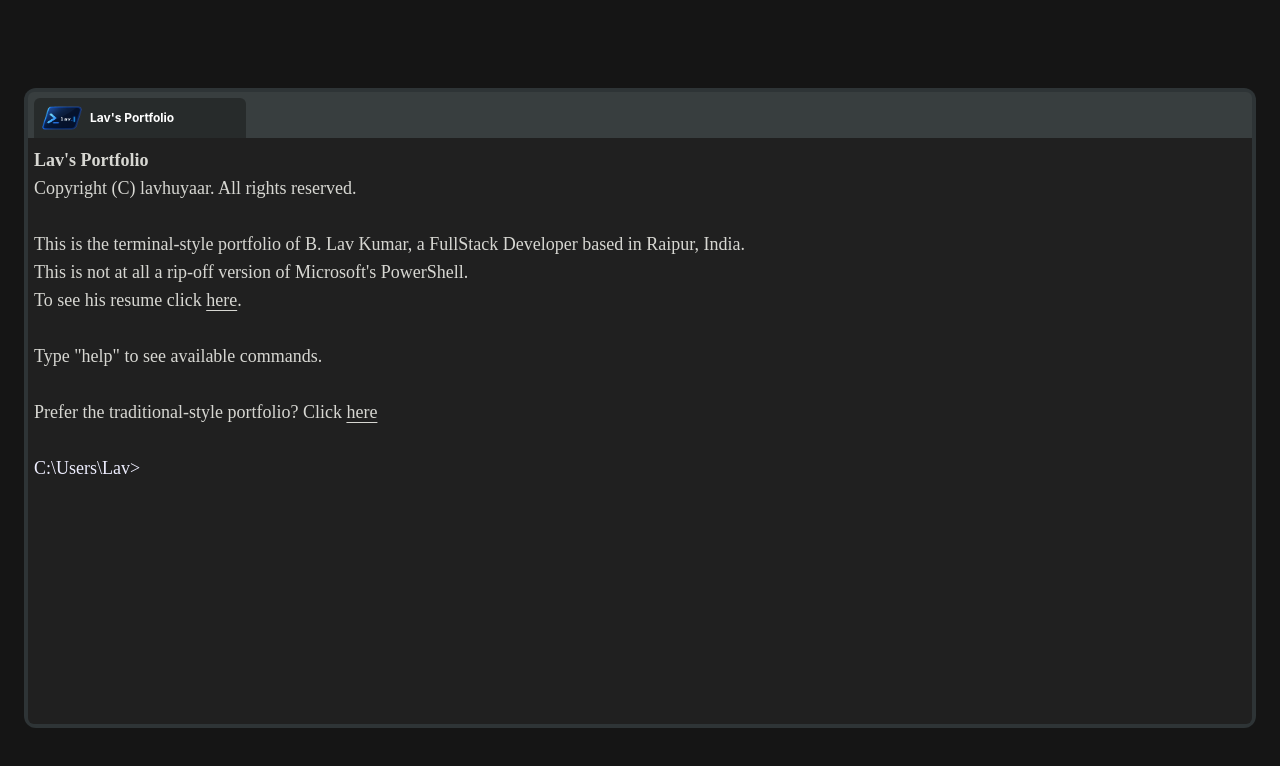
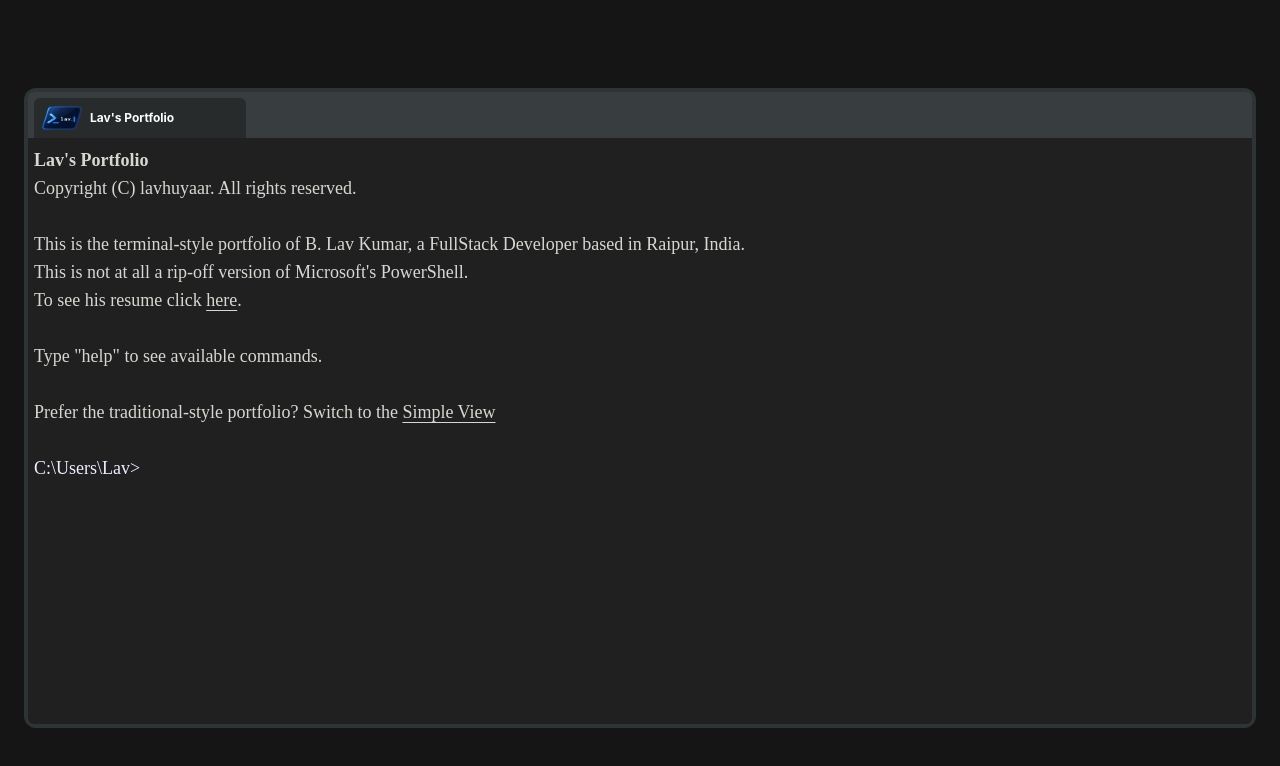
Before and after one commit to lavhuyaar/my-portfolio, a React (Vite) app: page / in a window 1280 px wide. Shown: the top 766 px of the page. Built offline with nearby package versions, Linux system fonts and the light colour scheme; a web font is replaced by a local one.

Commit message:
Minor grammatical changes in DefaultOutput component

```diff
--- a/src/components/outputs/DefaultOutput.tsx
+++ b/src/components/outputs/DefaultOutput.tsx
@@ -20,13 +20,12 @@ const DefaultOutput = () => {
       <p>Type "help" to see available commands.</p>
       <br />
       <p>
-        Prefer the traditional-style portfolio? Click{" "}
-        {/* later change the url here */}
+        Prefer the traditional-style portfolio? Switch to the{" "}
         <Link
           to="/simple"
           className="underline underline-offset-4 outline-none text-[#d7d7d2] hover:text-[#9e9e9c] break-all "
         >
-          here
+          Simple View
         </Link>
       </p>
     </div>
```
